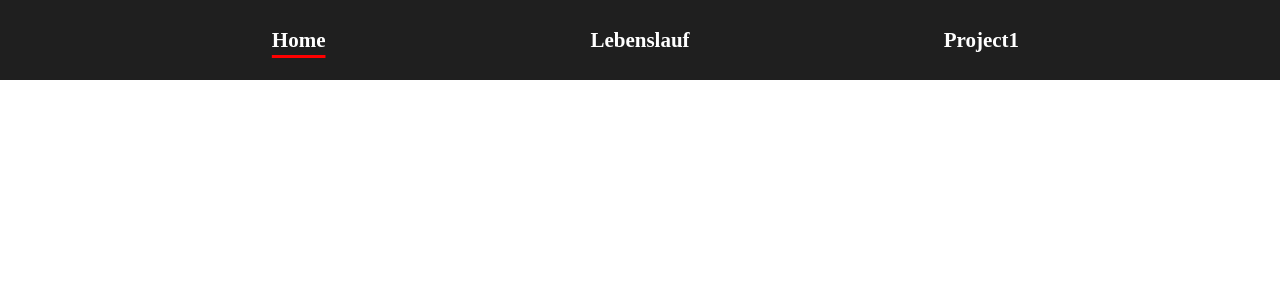
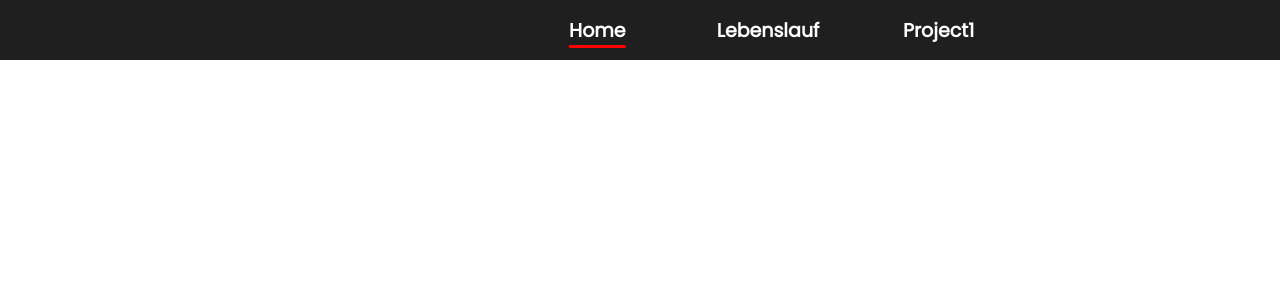
Before and after one commit to GeorgeAndreasNechita/GeorgeAndreasNechita.github.io, a Vue app: page / in a window 1280 px wide. Shown: the top 300 px of the page. Built offline with nearby package versions, Linux system fonts and the light colour scheme.

Commit message:
Header update simplification

```diff
--- a/src/components/Header.vue
+++ b/src/components/Header.vue
@@ -4,39 +4,35 @@ import { RouterLink, RouterView } from 'vue-router'
 </script>
 
 <template>
-  <header class="" id="header">
-    <nav id="nav">
-        <ul class="nav_list" id="navlist">
+        <ul id="nav_ul">
           <li><RouterLink class="nav_item" to="/">Home</RouterLink></li>
           <li><RouterLink class="nav_item" to="/lebenslauf">Lebenslauf</RouterLink></li>
           <li><RouterLink class="nav_item" to="/project1">Project1</RouterLink></li>
         </ul>
-    </nav>
-  </header>
 </template>
 
 
 <style scoped>
-#header{
+@import url('https://fonts.googleapis.com/css2?family=Poppins&display=swap');
+
+#nav_ul{
   display: grid;
+  padding-left:40%;
+  padding-right:20%;
+  grid-template-columns: 1fr 1fr 1fr;
   align-items: center;
   background-color: #1f1f1f;
-  height: 80px;
+  height: 60px;
 }
-#nav{
-  margin: 0 10%;
-}
-#navlist{
-  display: grid;
-  grid-template-columns: 1fr 1fr 1fr;
-}
+
 li {
   text-align: center;
 }
 .nav_item{
+  font-family: 'Poppins', sans-serif;
   color: white;
   font-weight: 600;
-  font-size: 21px;
+  font-size: 19px;
   text-align: center;
 }
 .router-link-active{
```
